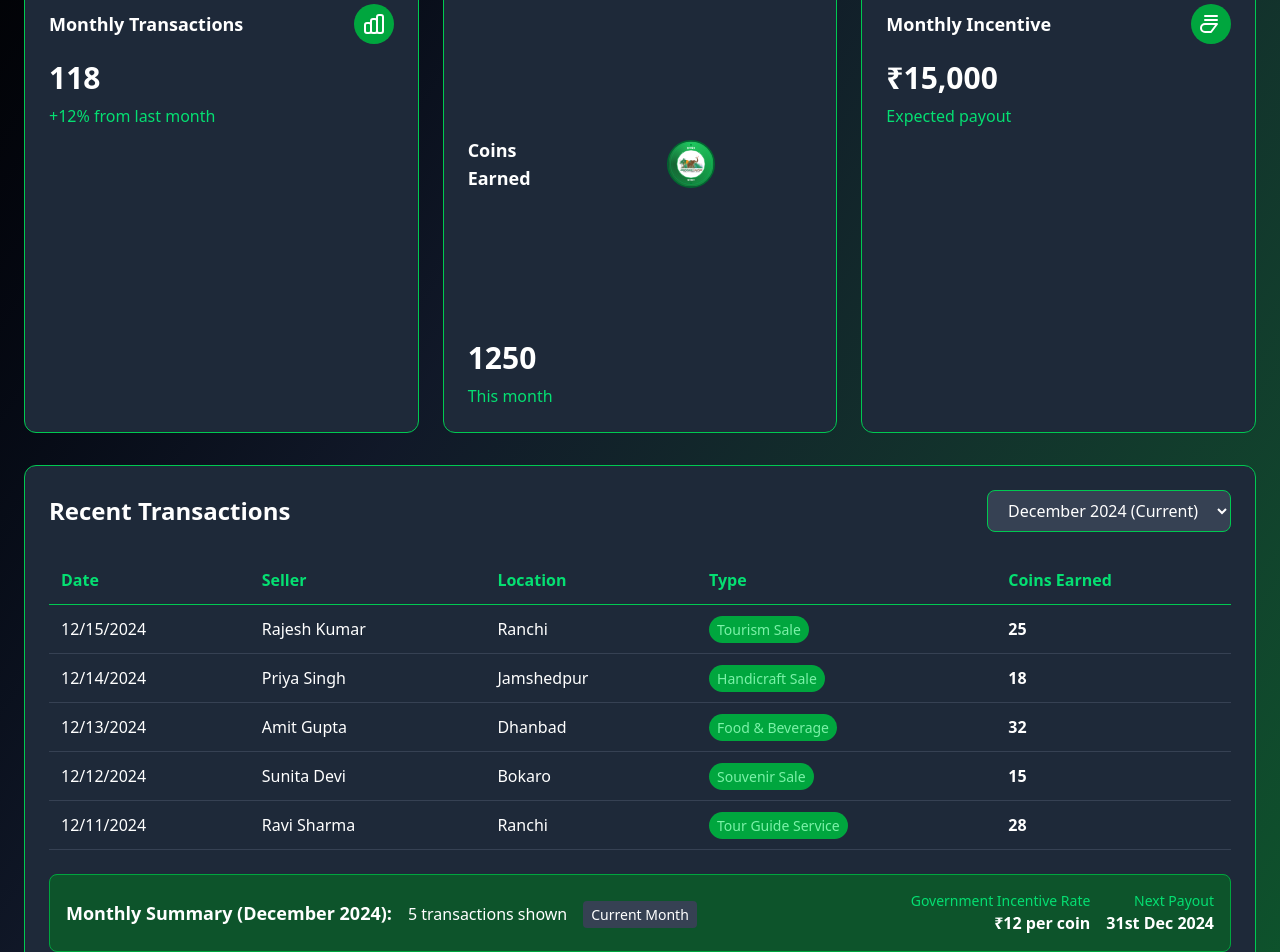
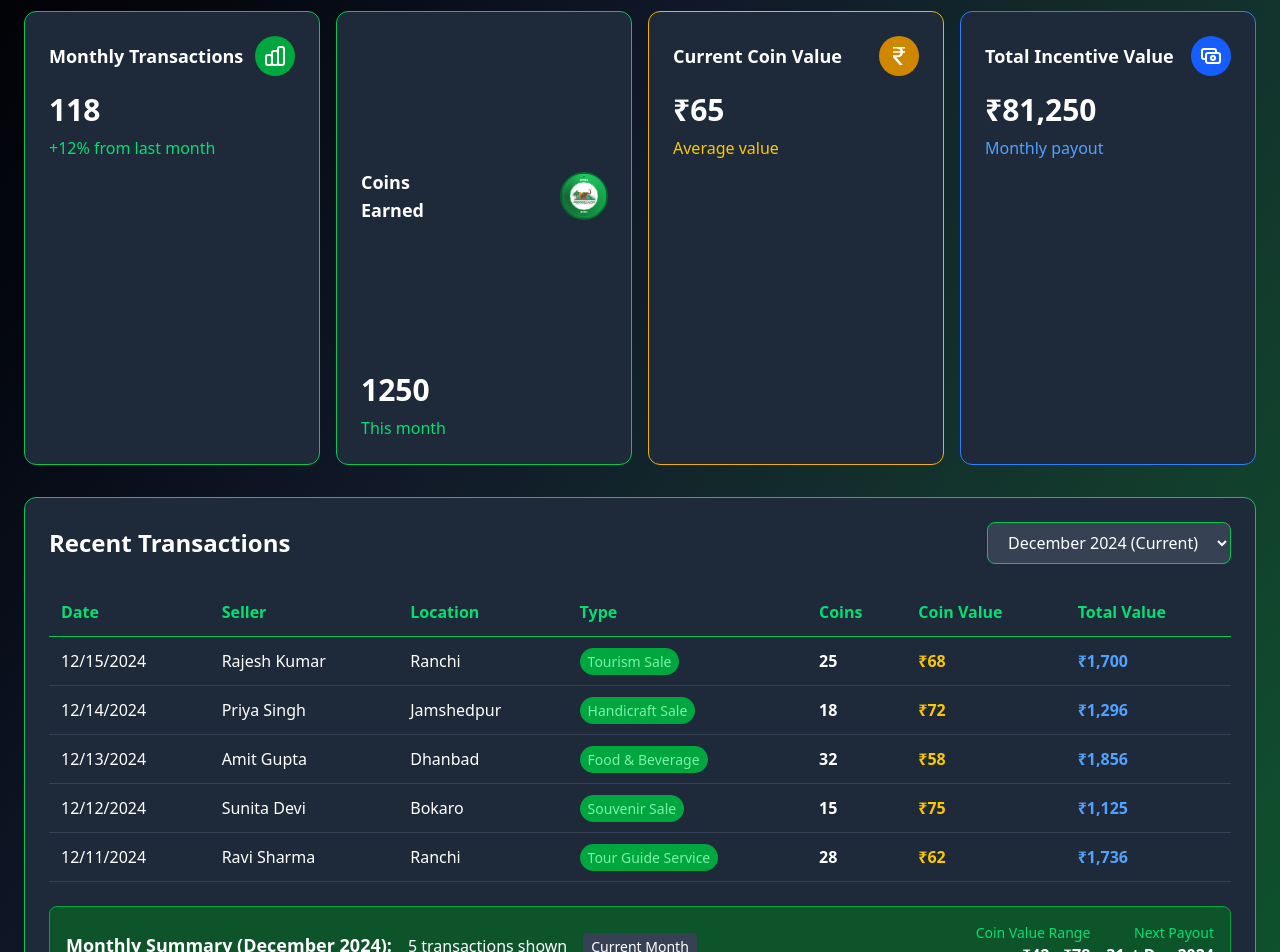
Before and after one commit to MhoOmm/Sih_Prototype, a React (Vite) app in the folder client/: page /govt-coin-dash in a window 1280 px wide. Shown: the part 920-1872 px from the top of the page. Built offline with nearby package versions, Linux system fonts and the light colour scheme.

Commit message:
coin value change

```diff
--- a/client/src/components/GovtCoinDashboard.jsx
+++ b/client/src/components/GovtCoinDashboard.jsx
@@ -18,50 +18,63 @@ export default function GovtCoinDashboard() {
   const monthlyChartInstance = useRef(null);
   const categoryChartInstance = useRef(null);
 
-  // Sample data
+  // Updated sample data with ₹40-80 coin values
   const monthlyData = {
     "December 2024": {
       totalCoins: 1250,
+      coinValue: 65, // Current market value per coin
       transactions: [
-        { id: 1, date: "2024-12-15", seller: "Rajesh Kumar", location: "Ranchi", amount: 25, type: "Tourism Sale" },
-        { id: 2, date: "2024-12-14", seller: "Priya Singh", location: "Jamshedpur", amount: 18, type: "Handicraft Sale" },
-        { id: 3, date: "2024-12-13", seller: "Amit Gupta", location: "Dhanbad", amount: 32, type: "Food & Beverage" },
-        { id: 4, date: "2024-12-12", seller: "Sunita Devi", location: "Bokaro", amount: 15, type: "Souvenir Sale" },
-        { id: 5, date: "2024-12-11", seller: "Ravi Sharma", location: "Ranchi", amount: 28, type: "Tour Guide Service" },
+        { id: 1, date: "2024-12-15", seller: "Rajesh Kumar", location: "Ranchi", amount: 25, type: "Tourism Sale", coinValue: 68 },
+        { id: 2, date: "2024-12-14", seller: "Priya Singh", location: "Jamshedpur", amount: 18, type: "Handicraft Sale", coinValue: 72 },
+        { id: 3, date: "2024-12-13", seller: "Amit Gupta", location: "Dhanbad", amount: 32, type: "Food & Beverage", coinValue: 58 },
+        { id: 4, date: "2024-12-12", seller: "Sunita Devi", location: "Bokaro", amount: 15, type: "Souvenir Sale", coinValue: 75 },
+        { id: 5, date: "2024-12-11", seller: "Ravi Sharma", location: "Ranchi", amount: 28, type: "Tour Guide Service", coinValue: 62 },
       ],
       totalTransactions: 118,
-      monthlyIncentive: 15000,
-      status: "Current Month"
+      monthlyIncentive: 81250, // 1250 coins × ₹65 average
+      status: "Current Month",
+      avgCoinValue: 65,
+      minCoinValue: 42,
+      maxCoinValue: 78
     },
     "November 2024": {
       totalCoins: 1100,
+      coinValue: 58,
       transactions: [
-        { id: 6, date: "2024-11-28", seller: "Vikash Singh", location: "Ranchi", amount: 22, type: "Tourism Sale" },
-        { id: 7, date: "2024-11-25", seller: "Meera Devi", location: "Jamshedpur", amount: 30, type: "Handicraft Sale" },
-        { id: 8, date: "2024-11-20", seller: "Suresh Kumar", location: "Dhanbad", amount: 20, type: "Food & Beverage" },
+        { id: 6, date: "2024-11-28", seller: "Vikash Singh", location: "Ranchi", amount: 22, type: "Tourism Sale", coinValue: 55 },
+        { id: 7, date: "2024-11-25", seller: "Meera Devi", location: "Jamshedpur", amount: 30, type: "Handicraft Sale", coinValue: 61 },
+        { id: 8, date: "2024-11-20", seller: "Suresh Kumar", location: "Dhanbad", amount: 20, type: "Food & Beverage", coinValue: 58 },
       ],
       totalTransactions: 95,
-      monthlyIncentive: 13200,
-      status: "Incentive Paid ✓"
+      monthlyIncentive: 63800, // 1100 coins × ₹58 average
+      status: "Incentive Paid ✓",
+      avgCoinValue: 58,
+      minCoinValue: 45,
+      maxCoinValue: 71
     },
     "October 2024": {
       totalCoins: 850,
+      coinValue: 52,
       transactions: [
-        { id: 9, date: "2024-10-30", seller: "Anita Sharma", location: "Bokaro", amount: 18, type: "Souvenir Sale" },
-        { id: 10, date: "2024-10-25", seller: "Deepak Gupta", location: "Ranchi", amount: 35, type: "Tour Guide Service" },
+        { id: 9, date: "2024-10-30", seller: "Anita Sharma", location: "Bokaro", amount: 18, type: "Souvenir Sale", coinValue: 49 },
+        { id: 10, date: "2024-10-25", seller: "Deepak Gupta", location: "Ranchi", amount: 35, type: "Tour Guide Service", coinValue: 55 },
       ],
       totalTransactions: 76,
-      monthlyIncentive: 10200,
-      status: "Incentive Paid ✓"
+      monthlyIncentive: 44200, // 850 coins × ₹52 average
+      status: "Incentive Paid ✓",
+      avgCoinValue: 52,
+      minCoinValue: 41,
+      maxCoinValue: 67
     }
   };
 
-  // Chart data - Monthly reset system (each month starts from 0)
+  // Updated chart data with coin values
   const monthlyChartData = {
     labels: ['Oct 2024', 'Nov 2024', 'Dec 2024'],
-    datasets: [{
+    datasets: [
+      {
         label: 'Monthly Coins Earned',
-      data: [850, 1100, 1250], // Each month's individual coin count
+        data: [850, 1100, 1250],
         backgroundColor: 'rgba(16, 185, 129, 0.2)',
         borderColor: 'rgba(16, 185, 129, 1)',
         pointBackgroundColor: 'rgba(16, 185, 129, 1)',
@@ -70,20 +83,36 @@ export default function GovtCoinDashboard() {
         pointRadius: 6,
         borderWidth: 3,
         fill: true,
-      tension: 0.4
-    }]
+        tension: 0.4,
+        yAxisID: 'y'
+      },
+      {
+        label: 'Average Coin Value (₹)',
+        data: [52, 58, 65],
+        backgroundColor: 'rgba(59, 130, 246, 0.2)',
+        borderColor: 'rgba(59, 130, 246, 1)',
+        pointBackgroundColor: 'rgba(59, 130, 246, 1)',
+        pointBorderColor: '#ffffff',
+        pointBorderWidth: 2,
+        pointRadius: 6,
+        borderWidth: 3,
+        fill: false,
+        tension: 0.4,
+        yAxisID: 'y1'
+      }
+    ]
   };
 
   const categoryChartData = {
     labels: ['Tourism Sale', 'Handicraft Sale', 'Food & Beverage', 'Souvenir Sale', 'Tour Guide Service'],
     datasets: [{
-      data: [320, 280, 250, 200, 200], // Current month's distribution only
+      data: [320, 280, 250, 200, 200],
       backgroundColor: [
-        'rgba(16, 185, 129, 0.9)',   // Bright green
-        'rgba(59, 130, 246, 0.9)',   // Blue
-        'rgba(245, 158, 11, 0.9)',   // Amber
-        'rgba(239, 68, 68, 0.9)',    // Red
-        'rgba(139, 92, 246, 0.9)'    // Purple
+        'rgba(16, 185, 129, 0.9)',
+        'rgba(59, 130, 246, 0.9)',
+        'rgba(245, 158, 11, 0.9)',
+        'rgba(239, 68, 68, 0.9)',
+        'rgba(139, 92, 246, 0.9)'
       ],
       borderColor: [
         'rgba(16, 185, 129, 1)',
@@ -130,7 +159,7 @@ export default function GovtCoinDashboard() {
       categoryChartInstance.current = null;
     }
 
-    // Create monthly chart
+    // Create monthly chart with dual y-axis
     if (monthlyChartRef.current) {
       monthlyChartInstance.current = new Chart.Chart(monthlyChartRef.current, {
         type: 'line',
@@ -138,6 +167,10 @@ export default function GovtCoinDashboard() {
         options: {
           responsive: true,
           maintainAspectRatio: false,
+          interaction: {
+            mode: 'index',
+            intersect: false,
+          },
           plugins: {
             legend: {
               labels: {
@@ -156,8 +189,7 @@ export default function GovtCoinDashboard() {
             }
           },
           scales: {
-            y: {
-              beginAtZero: true,
+            x: {
               ticks: {
                 color: 'rgba(255, 255, 255, 0.8)',
                 font: {
@@ -169,7 +201,20 @@ export default function GovtCoinDashboard() {
                 borderColor: 'rgba(255, 255, 255, 0.3)'
               }
             },
-            x: {
+            y: {
+              type: 'linear',
+              display: true,
+              position: 'left',
+              beginAtZero: true,
+              title: {
+                display: true,
+                text: 'Coins Earned',
+                color: 'rgba(16, 185, 129, 1)',
+                font: {
+                  size: 12,
+                  weight: 'bold'
+                }
+              },
               ticks: {
                 color: 'rgba(255, 255, 255, 0.8)',
                 font: {
@@ -180,6 +225,34 @@ export default function GovtCoinDashboard() {
                 color: 'rgba(255, 255, 255, 0.1)',
                 borderColor: 'rgba(255, 255, 255, 0.3)'
               }
+            },
+            y1: {
+              type: 'linear',
+              display: true,
+              position: 'right',
+              min: 40,
+              max: 80,
+              title: {
+                display: true,
+                text: 'Coin Value (₹)',
+                color: 'rgba(59, 130, 246, 1)',
+                font: {
+                  size: 12,
+                  weight: 'bold'
+                }
+              },
+              ticks: {
+                color: 'rgba(255, 255, 255, 0.8)',
+                font: {
+                  size: 12
+                },
+                callback: function(value) {
+                  return '₹' + value;
+                }
+              },
+              grid: {
+                drawOnChartArea: false,
+              },
             }
           }
         }
@@ -244,32 +317,36 @@ export default function GovtCoinDashboard() {
   }, []);
 
   const currentData = monthlyData[selectedMonth];
+  const totalIncentiveValue = currentData.totalCoins * currentData.avgCoinValue;
 
   return (
     <div className="min-h-screen bg-gradient-to-br from-black via-gray-900 to-green-900 p-6">
       <div className="max-w-7xl mx-auto">
         {/* Header */}
-        <div className=" rounded-2xl p-2 mb-8 shadow-2xl">
+        <div className="rounded-2xl p-2 mb-8 shadow-2xl">
           <div className="flex items-center justify-between">
             <div>
-              <h1 className="text-4xl font-bold text-white mb-2">Aranya Coin</h1>
-              <p className="text-green-100">Rack up coins monthly-great reviews mean sweet seller rewards!</p>
+              <h1 className="text-4xl font-bold text-white mb-2">Aranya Coin Dashboard</h1>
+              <p className="text-green-100">Dynamic coin values (₹40-80) - Performance-based seller rewards!</p>
             </div>
-            <div className="flex flex-col items-center ">
+            <div className="flex flex-col items-center">
               <ScaledCoin scale={0.5} />
-              <div>
+              <div className="text-center">
                 <div className="text-3xl font-bold text-white">{currentData.totalCoins}</div>
                 <div className="text-green-100">Total Coins</div>
+                <div className="text-xl font-semibold text-yellow-400 mt-1">₹{currentData.avgCoinValue}/coin</div>
               </div>
             </div>
           </div>
         </div>
 
+
+
         {/* Charts Section */}
         <div className="grid grid-cols-1 lg:grid-cols-2 gap-6 mb-8">
           {/* Monthly Trends Chart */}
           <div className="bg-gray-800 bg-opacity-80 backdrop-blur-sm rounded-xl p-6 border border-green-500">
-            <h3 className="text-xl font-bold text-white mb-4">Monthly Coin Trends</h3>
+            <h3 className="text-xl font-bold text-white mb-4">Monthly Coins & Value Trends</h3>
             <div className="relative h-64">
               <canvas ref={monthlyChartRef}></canvas>
             </div>
@@ -285,7 +362,7 @@ export default function GovtCoinDashboard() {
         </div>
 
         {/* Stats Cards */}
-        <div className="grid grid-cols-1 md:grid-cols-3 gap-6 mb-8">
+        <div className="grid grid-cols-1 md:grid-cols-4 gap-4 mb-8">
           {/* Monthly Transactions */}
           <div className="bg-gray-800 bg-opacity-80 backdrop-blur-sm rounded-xl p-6 border border-green-500">
             <div className="flex items-center justify-between mb-4">
@@ -310,19 +387,33 @@ export default function GovtCoinDashboard() {
             <div className="text-green-400">This month</div>
           </div>
 
-          {/* Government Incentive */}
-          <div className="bg-gray-800 bg-opacity-80 backdrop-blur-sm rounded-xl p-6 border border-green-500">
+          {/* Current Coin Value */}
+          <div className="bg-gray-800 bg-opacity-80 backdrop-blur-sm rounded-xl p-6 border border-yellow-500">
             <div className="flex items-center justify-between mb-4">
-              <h3 className="text-lg font-semibold text-white">Monthly Incentive</h3>
-              <div className="bg-green-600 rounded-full p-2">
-                    <svg className="w-6 h-6 text-white" fill="none" stroke="currentColor" viewBox="0 0 24 24">
-                    <path strokeLinecap="round" strokeLinejoin="round" strokeWidth={2} d="M6 4h12M6 8h12m-6 12l6-8H6a4 4 0 1 0 0 8z" />
+              <h3 className="text-lg font-semibold text-white">Current Coin Value</h3>
+              <div className="bg-yellow-600 rounded-full p-2">
+                <svg className="w-6 h-6 text-white" fill="currentColor" stroke="none" viewBox="0 0 16 16">
+                  <path d="M4 3.06h2.726c1.22 0 2.12.575 2.325 1.724H4v1.051h5.051C8.855 7.001 8 7.558 6.788 7.558H4v1.317L8.437 14h2.11L6.095 8.884h.855c2.316-.018 3.465-1.476 3.688-3.049H12V4.784h-1.345c-.08-.778-.357-1.335-.793-1.732H12V2H4z"/>
                 </svg>
+              </div>
 
             </div>
+            <div className="text-3xl font-bold text-white mb-2">₹{currentData.avgCoinValue}</div>
+            <div className="text-yellow-400">Average value</div>
           </div>
-            <div className="text-3xl font-bold text-white mb-2">₹{currentData.monthlyIncentive.toLocaleString()}</div>
-            <div className="text-green-400">Expected payout</div>
+
+          {/* Total Incentive Value */}
+          <div className="bg-gray-800 bg-opacity-80 backdrop-blur-sm rounded-xl p-6 border border-blue-500">
+            <div className="flex items-center justify-between mb-4">
+              <h3 className="text-lg font-semibold text-white">Total Incentive Value</h3>
+              <div className="bg-blue-600 rounded-full p-2">
+                <svg className="w-6 h-6 text-white" fill="none" stroke="currentColor" viewBox="0 0 24 24">
+                  <path strokeLinecap="round" strokeLinejoin="round" strokeWidth={2} d="M17 9V7a2 2 0 00-2-2H5a2 2 0 00-2 2v6a2 2 0 002 2h2m2 4h10a2 2 0 002-2v-6a2 2 0 00-2-2H9a2 2 0 00-2 2v6a2 2 0 002 2zm7-5a2 2 0 11-4 0 2 2 0 014 0z" />
+                </svg>
+              </div>
+            </div>
+            <div className="text-3xl font-bold text-white mb-2">₹{totalIncentiveValue.toLocaleString()}</div>
+            <div className="text-blue-400">Monthly payout</div>
           </div>
         </div>
 
@@ -349,7 +440,9 @@ export default function GovtCoinDashboard() {
                   <th className="text-green-400 font-semibold p-3">Seller</th>
                   <th className="text-green-400 font-semibold p-3">Location</th>
                   <th className="text-green-400 font-semibold p-3">Type</th>
-                  <th className="text-green-400 font-semibold p-3">Coins Earned</th>
+                  <th className="text-green-400 font-semibold p-3">Coins</th>
+                  <th className="text-green-400 font-semibold p-3">Coin Value</th>
+                  <th className="text-green-400 font-semibold p-3">Total Value</th>
                 </tr>
               </thead>
               <tbody>
@@ -363,18 +456,16 @@ export default function GovtCoinDashboard() {
                         {transaction.type}
                       </span>
                     </td>
-                    <td className="text-white p-3">
-                      <div className="flex items-center">
-                        <span className="font-semibold text-center">{transaction.amount}</span>
-                      </div>
-                    </td>
+                    <td className="text-white p-3 font-semibold">{transaction.amount}</td>
+                    <td className="text-yellow-400 p-3 font-semibold">₹{transaction.coinValue}</td>
+                    <td className="text-blue-400 p-3 font-semibold">₹{(transaction.amount * transaction.coinValue).toLocaleString()}</td>
                   </tr>
                 ))}
               </tbody>
             </table>
           </div>
 
-          {/* Summary*/}
+          {/* Summary */}
           <div className="mt-6 bg-green-900 bg-opacity-30 rounded-lg p-4 border border-green-600">
             <div className="flex items-center justify-between">
               <div className="text-white">
@@ -384,8 +475,8 @@ export default function GovtCoinDashboard() {
               </div>
               <div className="flex items-center space-x-4">
                 <div className="text-right">
-                  <div className="text-green-400 text-sm">Government Incentive Rate</div>
-                  <div className="text-white font-bold">₹12 per coin</div>
+                  <div className="text-green-400 text-sm">Coin Value Range</div>
+                  <div className="text-white font-bold">₹{currentData.minCoinValue} - ₹{currentData.maxCoinValue}</div>
                 </div>
                 <div className="text-right">
                   <div className="text-green-400 text-sm">
@@ -399,25 +490,6 @@ export default function GovtCoinDashboard() {
             </div>
           </div>
         </div>
-
-        {/* Info Panel */}
-        {/* <div className="bg-gradient-to-r from-green-800 to-green-700 rounded-xl p-6 mt-6">
-          <h3 className="text-xl font-bold text-white mb-3">How the Jharkhand Tourism Coin System Works</h3>
-          <div className="grid grid-cols-1 md:grid-cols-3 gap-4 text-green-100">
-            <div>
-              <div className="font-semibold mb-1">🎯 Earn Coins</div>
-              <div className="text-sm">Sellers earn coins for every tourism-related transaction</div>
-            </div>
-            <div>
-              <div className="font-semibold mb-1">💰 Monthly Incentives</div>
-              <div className="text-sm">Government provides ₹12 incentive per coin at month end</div>
-            </div>
-            <div>
-              <div className="font-semibold mb-1">🔄 Monthly Reset</div>
-              <div className="text-sm">Coins reset to zero at month end after government payout</div>
-            </div>
-          </div>
-        </div> */}
       </div>
     </div>
   );
```
Lines whose indentation alone changed are shown as unchanged.
